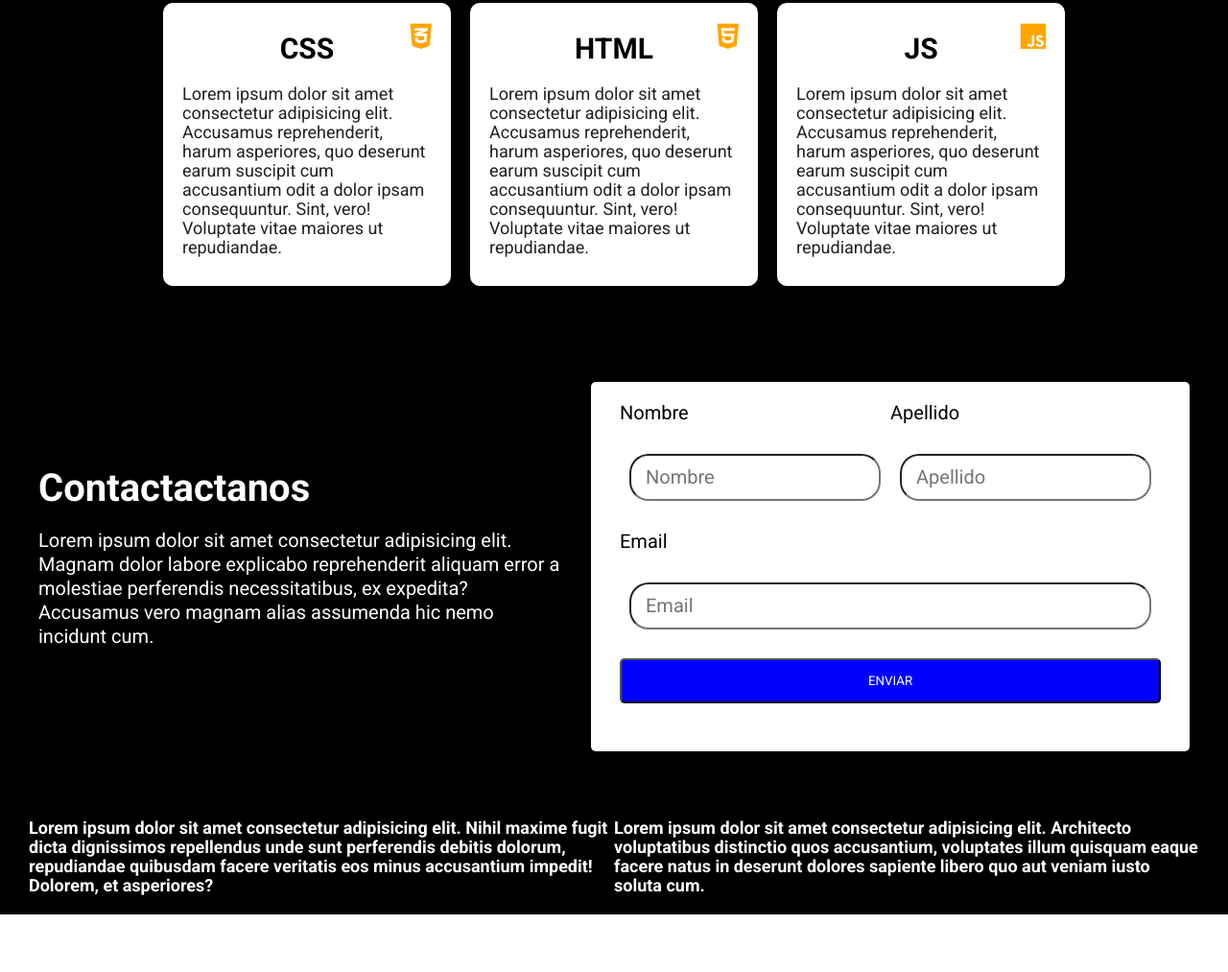
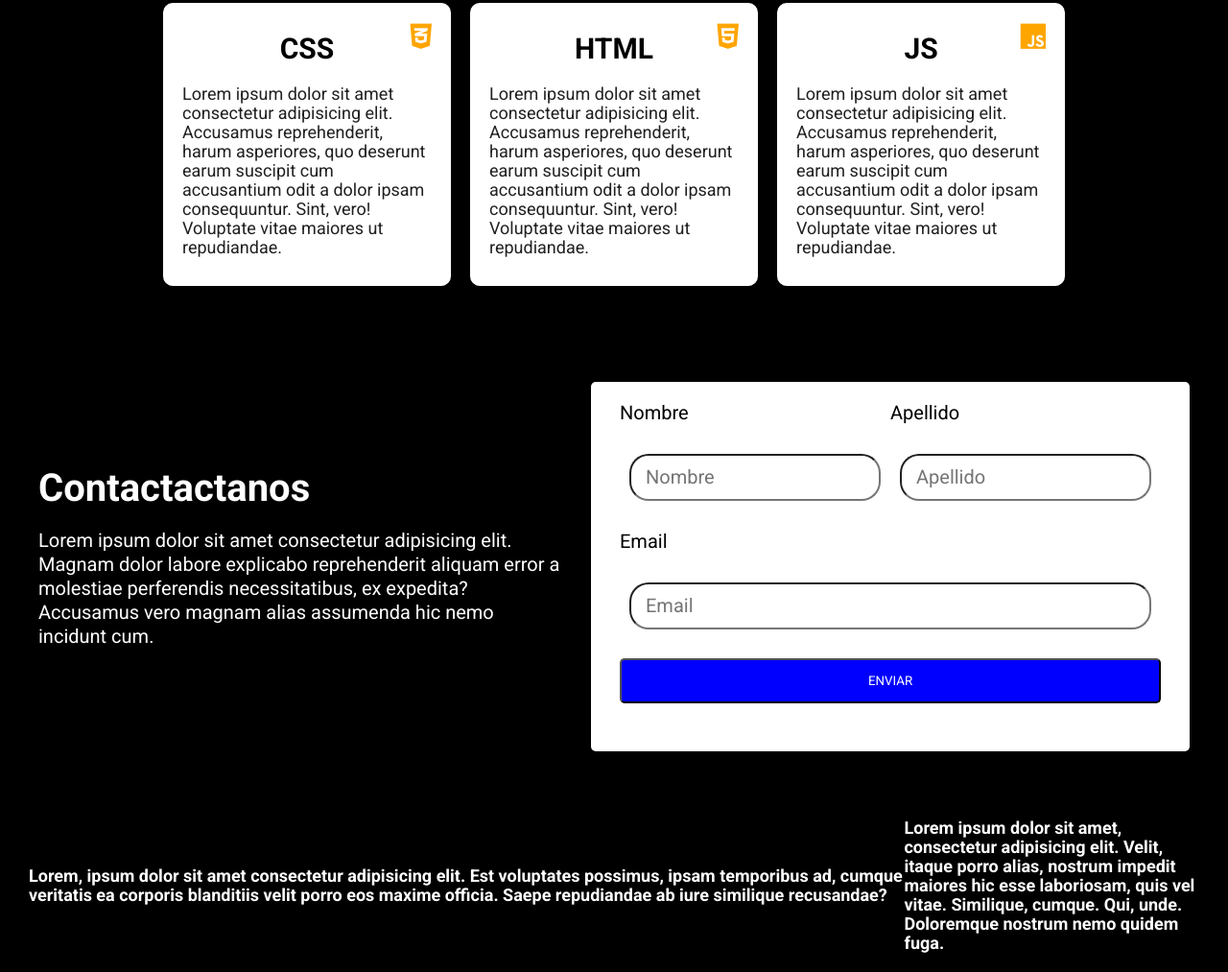
Before and after one commit to JoseVel4zquez/CursoHtml, a plain HTML site: page index.html in a window 1280 px wide. Shown: the part 974-1987 px from the top of the page at 96% size. Before the commit the page ends 1927 px from the top, so only its background shows below. Drawn offline with Linux system fonts and the light colour scheme.

Commit message:
footer added

```diff
--- a/index.html
+++ b/index.html
@@ -99,11 +99,9 @@
 			</section>
 		</main>
 		<footer class="footer">
+			<p class="text-footer">Lorem, ipsum dolor sit amet consectetur adipisicing elit. Est voluptates possimus, ipsam temporibus ad, cumque veritatis ea corporis blanditiis velit porro eos maxime officia. Saepe repudiandae ab iure similique recusandae?</p>
 			<div class="paragraph-container">
-				<p>Lorem ipsum dolor sit amet consectetur adipisicing elit. Nihil maxime fugit dicta dignissimos repellendus unde sunt perferendis debitis dolorum, repudiandae quibusdam facere veritatis eos minus accusantium impedit! Dolorem, et asperiores?</p>
-			</div>
-			<div class="paragraph-container">
-				<p>Lorem ipsum dolor sit amet consectetur adipisicing elit. Architecto voluptatibus distinctio quos accusantium, voluptates illum quisquam eaque facere natus in deserunt dolores sapiente libero quo aut veniam iusto soluta cum.</p>
+				<p>Lorem ipsum dolor sit amet, consectetur adipisicing elit. Velit, itaque porro alias, nostrum impedit maiores hic esse laboriosam, quis vel vitae. Similique, cumque. Qui, unde. Doloremque nostrum nemo quidem fuga.</p>
 			</div>
 		</footer>
 	</body>
--- a/styles.css
+++ b/styles.css
@@ -264,6 +264,13 @@
 .paragraph-container {
 	width: 50%;
 }
+.text-footer {
+	font-family: "Roboto", sans-serif;
+	color: #ffffff;
+	font-size: 18px;
+	line-height: 20px;
+	font-weight: bold;
+}
 .paragraph-container p {
 	font-family: "Roboto", sans-serif;
 	color: #ffffff;
```
